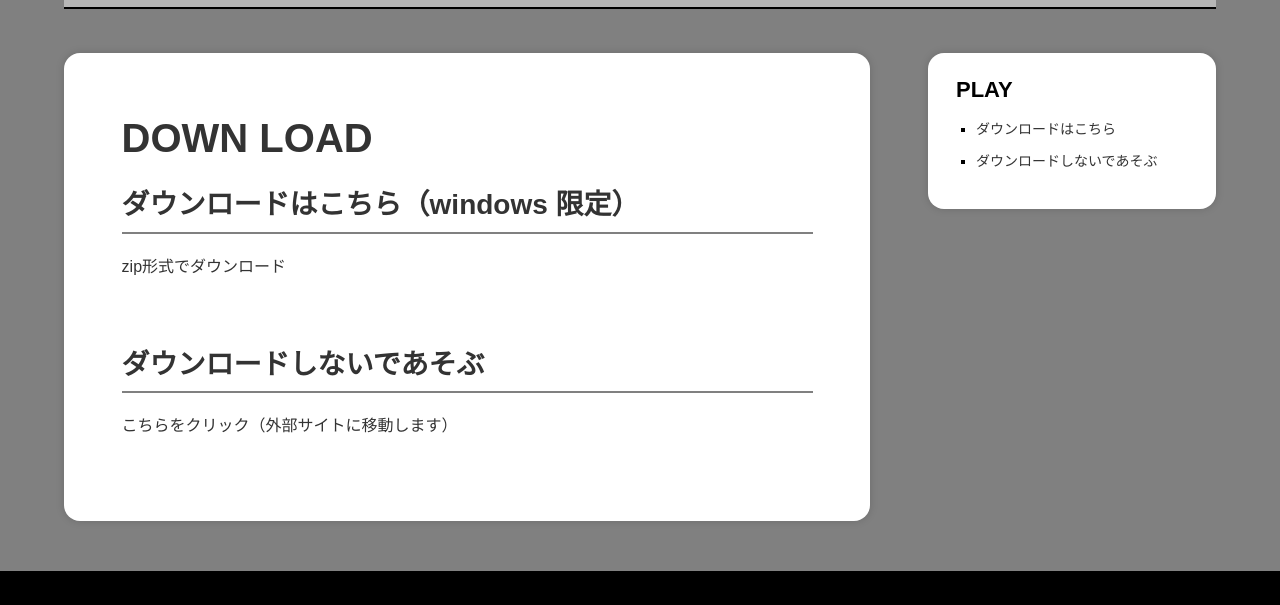
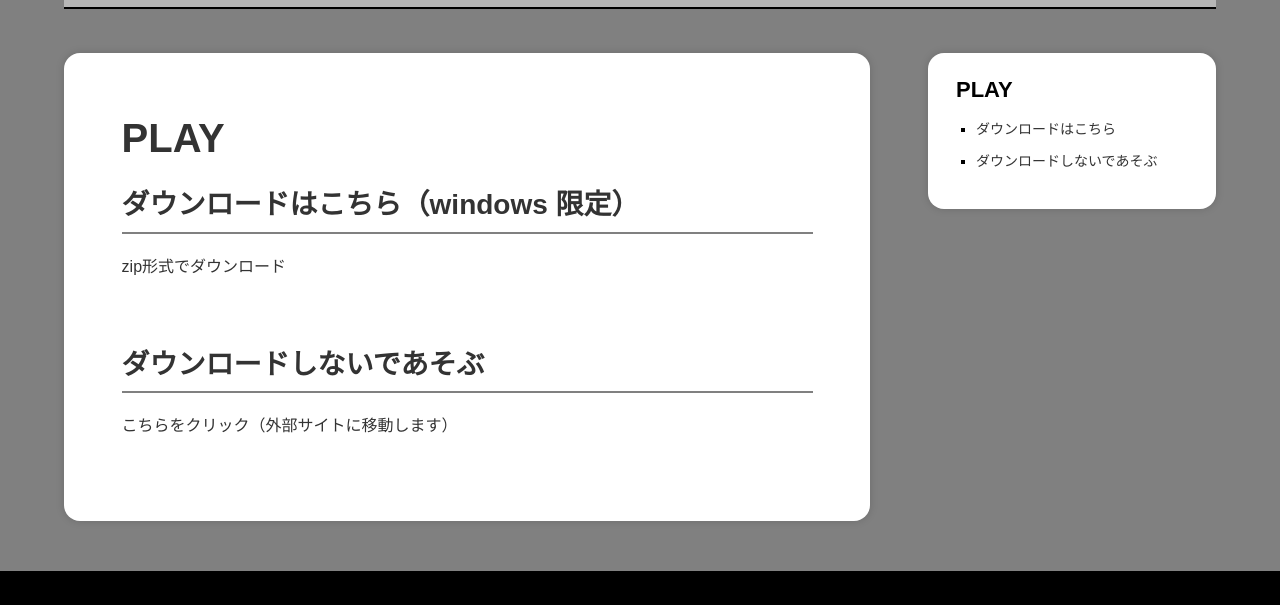
Before and after one commit to keimo15/ColorReclaimer_Pages, a plain HTML site: page play.html in a window 1280 px wide. Shown: the part 260-865 px from the top of the page. Drawn offline with Linux system fonts and the light colour scheme.

Commit message:
Update play.html

```diff
--- a/play.html
+++ b/play.html
@@ -21,7 +21,7 @@
     <div>
       <main>
         <article>
-          <h2>DOWN LOAD</h2>
+          <h2>PLAY</h2>
           <section>
             <h3 id="section0">ダウンロードはこちら（windows 限定）</h3>
             <p>
```
